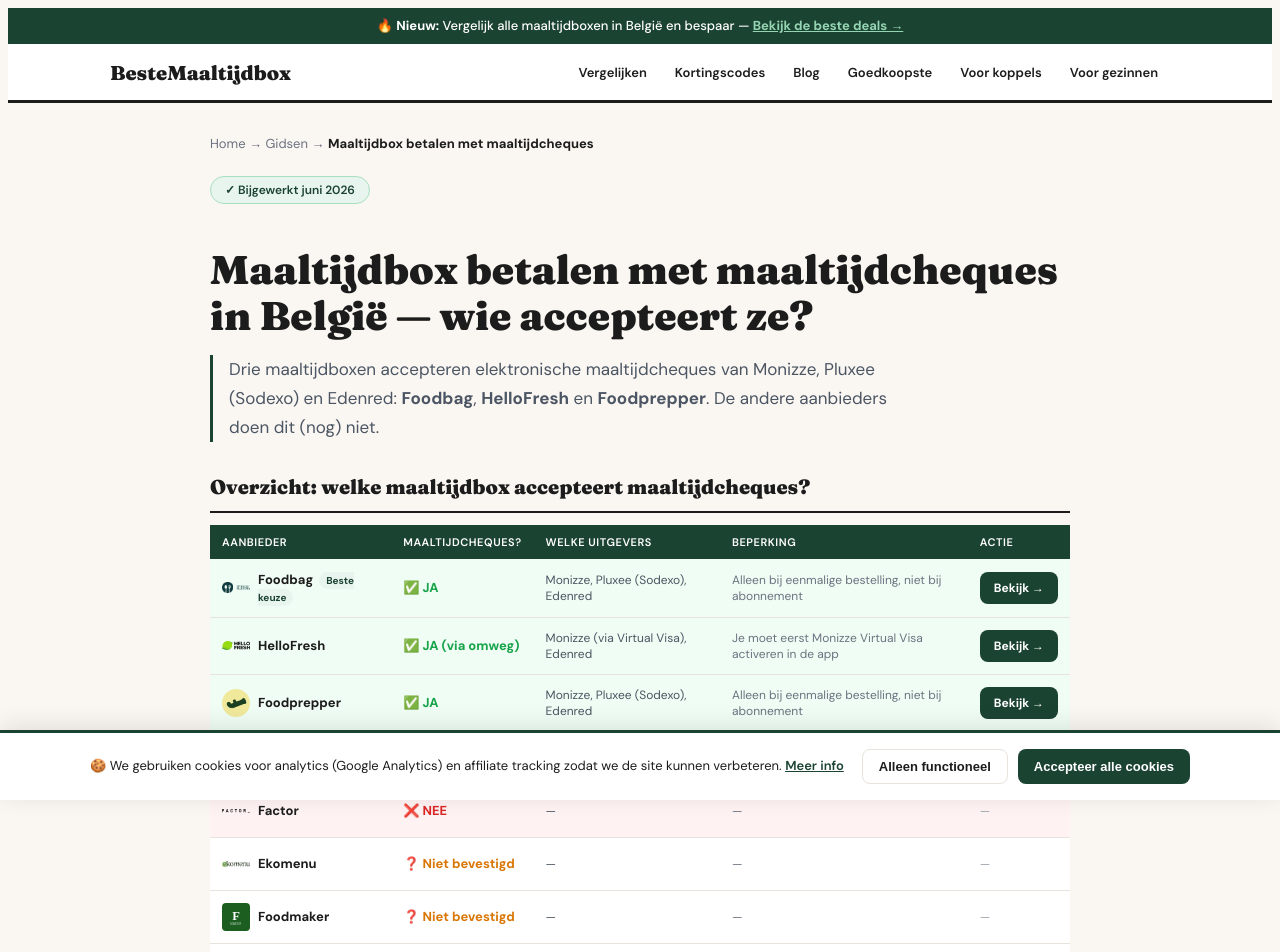
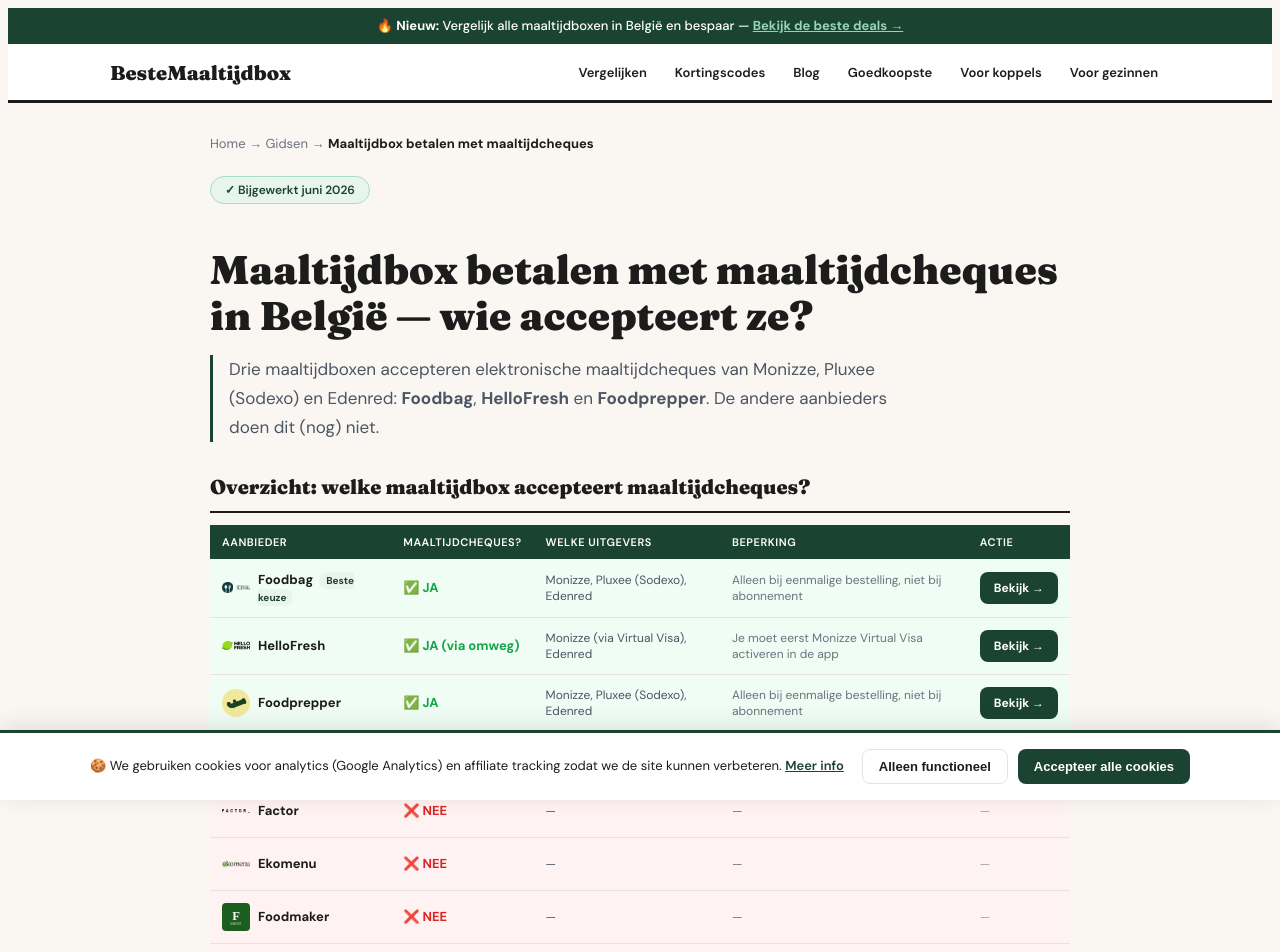
Before and after one commit to fetspets/bestemaaltijdbox, a Next.js app: page /gids/maaltijdbox-betalen-met-maaltijdcheques in a window 1280 px wide. Shown: the top 952 px of the page. Built offline with nearby package versions, Linux system fonts and the light colour scheme.

Commit message:
auto: update page.tsx

```diff
--- a/src/app/gids/maaltijdbox-betalen-met-maaltijdcheques/page.tsx
+++ b/src/app/gids/maaltijdbox-betalen-met-maaltijdcheques/page.tsx
@@ -142,8 +142,8 @@ const tabelData = [
     naam: 'Ekomenu',
     slug: 'ekomenu',
     logo: '/logos/ekomenu.png',
-    accepteert: null,
-    label: '❓ Niet bevestigd',
+    accepteert: false,
+    label: '❌ NEE',
     uitgevers: '—',
     beperking: '—',
     heeftCta: false,
@@ -153,8 +153,8 @@ const tabelData = [
     naam: 'Foodmaker',
     slug: 'foodmaker',
     logo: '/logos/foodmaker.svg',
-    accepteert: null,
-    label: '❓ Niet bevestigd',
+    accepteert: false,
+    label: '❌ NEE',
     uitgevers: '—',
     beperking: '—',
     heeftCta: false,
@@ -164,8 +164,8 @@ const tabelData = [
     naam: 'Carrefour Simply You',
     slug: 'carrefour-simply-you',
     logo: '/logos/carrefour-simply-you.svg',
-    accepteert: null,
-    label: '❓ Niet bevestigd',
+    accepteert: false,
+    label: '❌ NEE',
     uitgevers: '—',
     beperking: '—',
     heeftCta: false,
@@ -175,8 +175,8 @@ const tabelData = [
     naam: 'Crowd Cooks',
     slug: 'crowd-cooks',
     logo: '/logos/crowd-cooks.svg',
-    accepteert: null,
-    label: '❓ Niet bevestigd',
+    accepteert: false,
+    label: '❌ NEE',
     uitgevers: '—',
     beperking: '—',
     heeftCta: false,
```
